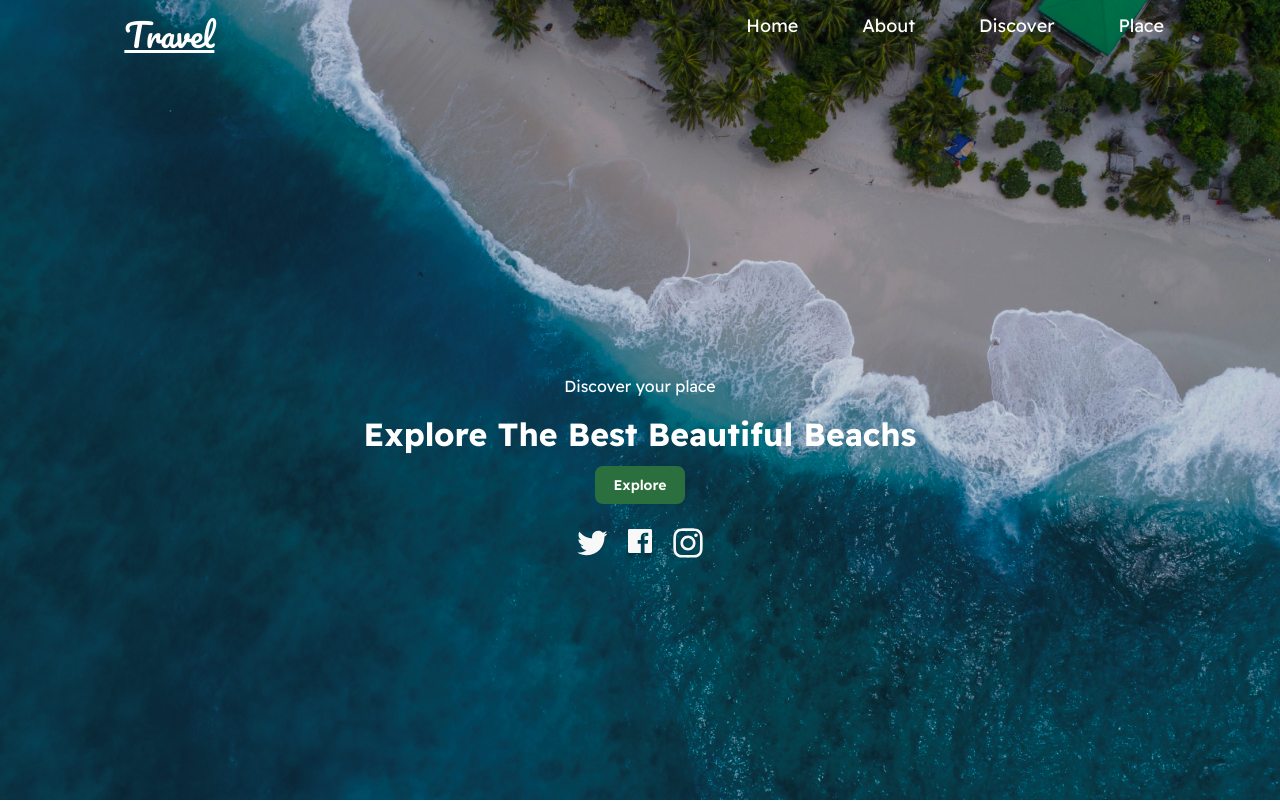
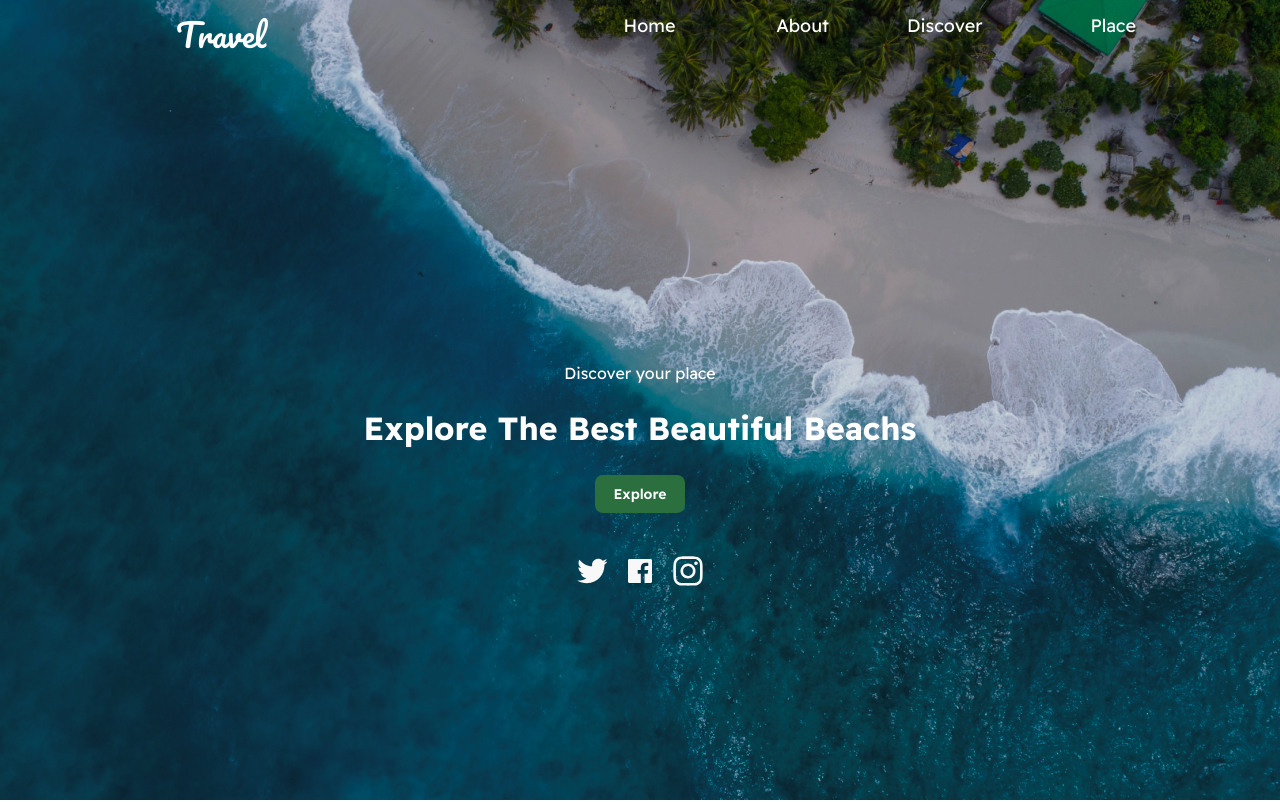
Before and after one commit to elenalunadance/week6_figma, a plain HTML site: page index.html in a window 1280 px wide. Shown: the top 802 px of the page. Drawn offline with Linux system fonts and the light colour scheme.

Commit message:
Bugs fixed

```diff
--- a/assets/styles/styles.css
+++ b/assets/styles/styles.css
@@ -14,8 +14,7 @@ body {
 
 .container {
     display: grid;
-    grid-template-rows: 800px 1fr 1fr 1fr 1fr 1fr 84px;
-    grid-template-columns: 1fr;
+    grid-template-rows: 800px 1fr 1fr 1fr 1fr 84px;
     gap: 1rem;
     height: 100%;
     justify-items: center;
@@ -33,11 +32,12 @@ body {
 }
 
 .menu {
-    display: flex;
-    justify-content: right;
+    display: grid;
+    grid-template-columns: repeat(5, 1fr);
+    justify-items: end;
     list-style: none;
     margin: 1rem;
-    width: 1180px;
+    width: 90%;
     padding-left: 0;
 }
 
@@ -46,7 +46,7 @@ body {
     padding-left: 2rem;
     padding-right: 2rem;
     font-weight: 400;
-    font-size: 18px;
+    font-size: 1.125rem;
     text-align: center;
     color: #fff;
 }
@@ -54,20 +54,23 @@ body {
 .trevel {
     font-family: "Pacifico", Arial, Helvetica, sans-serif;
     font-weight: 400;
-    font-size: 32px;
+    font-size: 2rem;
     text-align: center;
-    padding-right: 500px;
+    text-decoration: none;
+    padding-right: 18rem;
+    padding-left: 10rem;
     color: #fff;
-
 }
 
 .main {
     height: 100%;
     width: 100%;
-    display: flex;
-    flex-direction: column;
+    display: grid;
+    grid-template-rows: 3rem 4rem 4rem 4rem;
+    align-items: center;
+    text-align: center;
     justify-content: center;
-    align-items: center;
+    align-content: center;
 }
 
 .explore {
@@ -86,17 +89,19 @@ body {
 }
 
 .icons {
-    display: flex;
+    display: grid;
     margin-top: 2rem;
     color: white;
-    justify-content: space-around;
+    grid-template-columns: repeat(3, 1fr);
     gap: 1rem;
+    justify-self: center;
 }
 
 .section-1 {
     grid-row: 2/3;
     grid-column: 1/2;
-    display: flex;
+    display: grid;
+    grid-template-columns: 1fr 1fr 2fr;
     justify-content: center;
     align-items: center;
     gap: 1rem;
@@ -175,6 +180,7 @@ body {
     flex-direction: column;
     justify-content: center;
     align-items: center;
+    align-self: center;
     gap: 2rem;
 }
 
--- a/index.html
+++ b/index.html
@@ -13,13 +13,13 @@
 <link rel="preconnect" href="https://fonts.gstatic.com" crossorigin>
 <link href="https://fonts.googleapis.com/css2?family=Pacifico&family=Readex+Pro:wght@160..700&family=Roboto:ital,wght@0,100;0,300;0,400;0,500;0,700;0,900;1,100;1,300;1,400;1,500;1,700;1,900&display=swap" rel="stylesheet">
 </head>
-<body>
-    <div class="container">
+<body class="container">
+
         <div class="main-page">
             <header class="header">
                 <nav>
                     <ul class="menu">
-                        <li><a href="http://example.com" class="trevel" class="a-menu">Travel</a></li>
+                        <li><a href="http://example.com"class="trevel">Travel</a></li>
                         <li><a href="http://example.com"class="a-menu">Home</a></li>
                         <li><a href="http://example.com" class="a-menu">About</a></li>
                         <li><a href="http://example.com" class="a-menu">Discover</a></li>
@@ -31,7 +31,7 @@
                 <div class="text-main">
                     Discover your place
                 </div>
-                <div class="header">
+                <div>
                     <h1>Explore The Best Beautiful Beachs</h1>
                 </div>
                 <div>
@@ -99,6 +99,6 @@
         <footer class="footer">
             ©2022 Travel · By Rauliqbal
         </footer>
-    </div>
+
 </body>
 </html>
```
